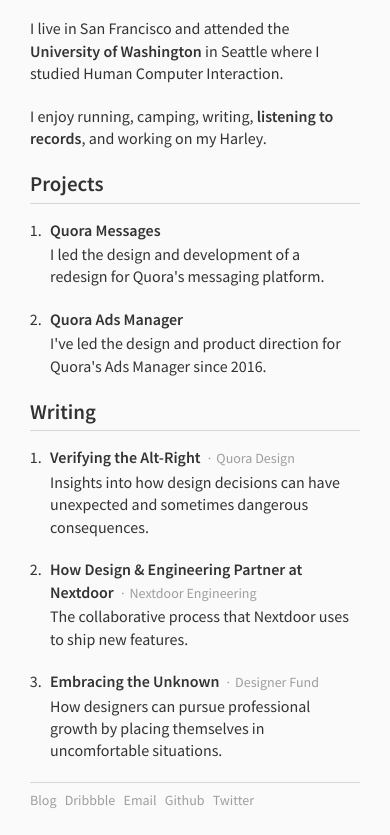
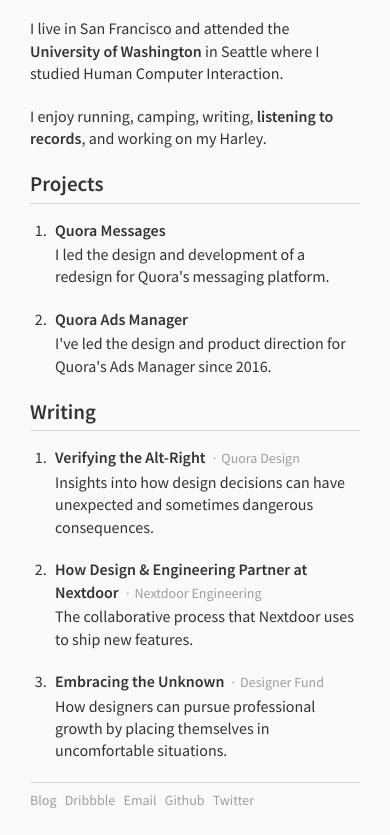
Before and after one commit to pdugan20/patdugan-portfolio, a Python web app: template template/index.html in a window 390 px wide. Shown: the part 510-1345 px from the top of the page. Run offline with Jinja, Linux system fonts and the light colour scheme; the template is opened without the code that fills it, so the values that code supplies are empty.

Commit message:
Style tweaks
More mobile and desktop blog and project style updates.

```diff
--- a/static/css/style.css
+++ b/static/css/style.css
@@ -143,6 +143,9 @@ li:hover .text_block.list_text {
   .section_list {
     padding: 0 30px;
   }
+  .section_list.decimal_list {
+    padding: 0 35px;
+  }
   .section_list .text_block {
     padding-right: 0;
   }
--- a/static/less/style.less
+++ b/static/less/style.less
@@ -182,6 +182,10 @@ li:hover {
     .section_list {
         padding: 0 @space_huge;
 
+        &.decimal_list {
+            padding: 0 (@space_huge + @space_tiny);
+        }
+
         .text_block {
             padding-right: 0;
         }
--- a/static/less/variables.less
+++ b/static/less/variables.less
@@ -24,6 +24,7 @@
 @font_weight_regular:             400;
 @font_weight_bold:                600;
 
+@font_large_lh:                   1.6;
 @font_regular_lh:                 1.4;
 @font_tiny_lh:                    1.2;
 
--- a/template/index.html
+++ b/template/index.html
@@ -12,7 +12,7 @@
                     <div class="text_block">I enjoy running, camping, writing, <a href="/vinyl">listening to records</a>, and working on my Harley.</div>
                 </div>
                 <div class="section_header">Projects</div>
-                <ul class="section_list">
+                <ul class="section_list decimal_list">
                     <li>
                         <a class="list_link" href="/project/quora-messages" itemprop="relatedLink">
                             <div class="list_item_title">Quora Messages</div>
@@ -27,7 +27,7 @@
                     </li>
                 </ul>
                 <div class="section_header">Writing</div>
-                <ul class="section_list">
+                <ul class="section_list decimal_list">
                     <li>
                         <a class="list_link" href="https://medium.com/quora-design/verifying-the-alt-right-the-importance-of-designing-for-user-understanding-5a673761aa4f" target="_blank">
                             <div class="list_item_title">Verifying the Alt-Right</div>
```
Also changed, not shown: static/css/blog.css (+7 -0 lines), static/less/blog.less (+13 -0 lines).
